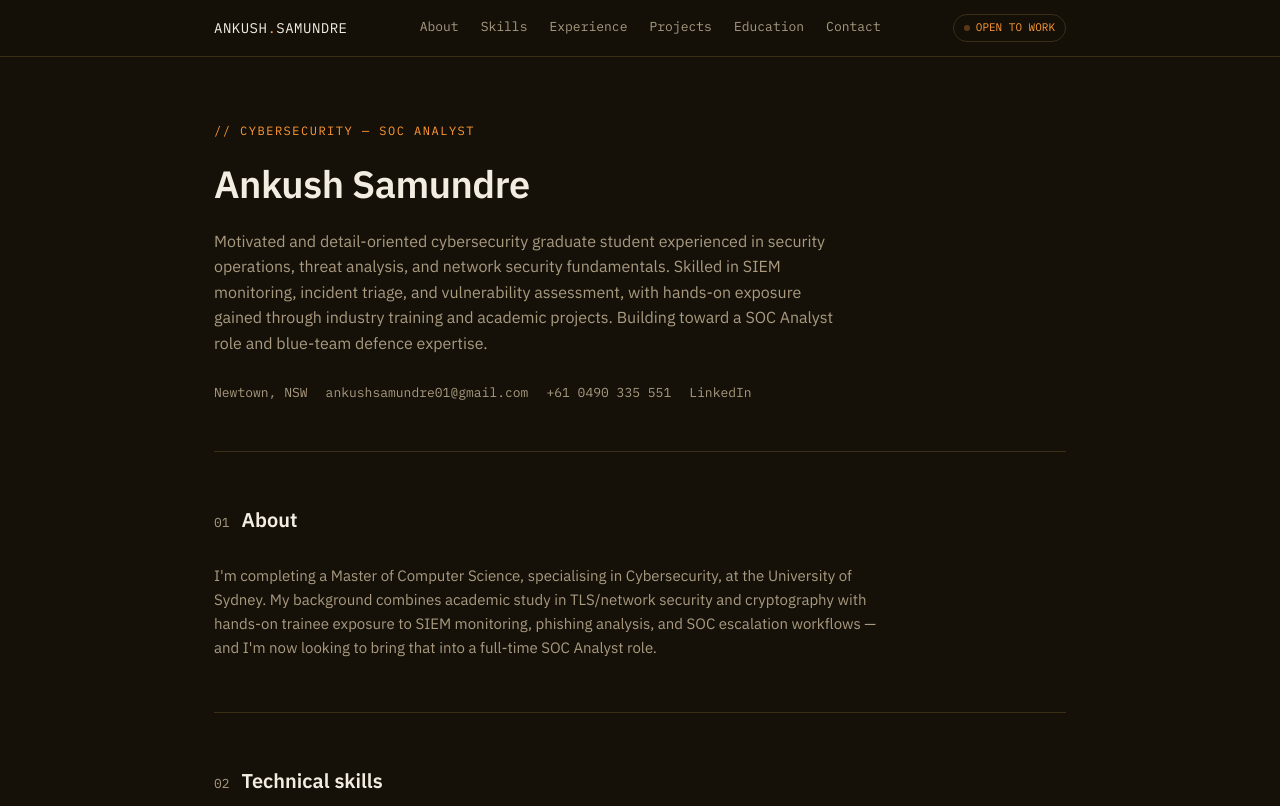
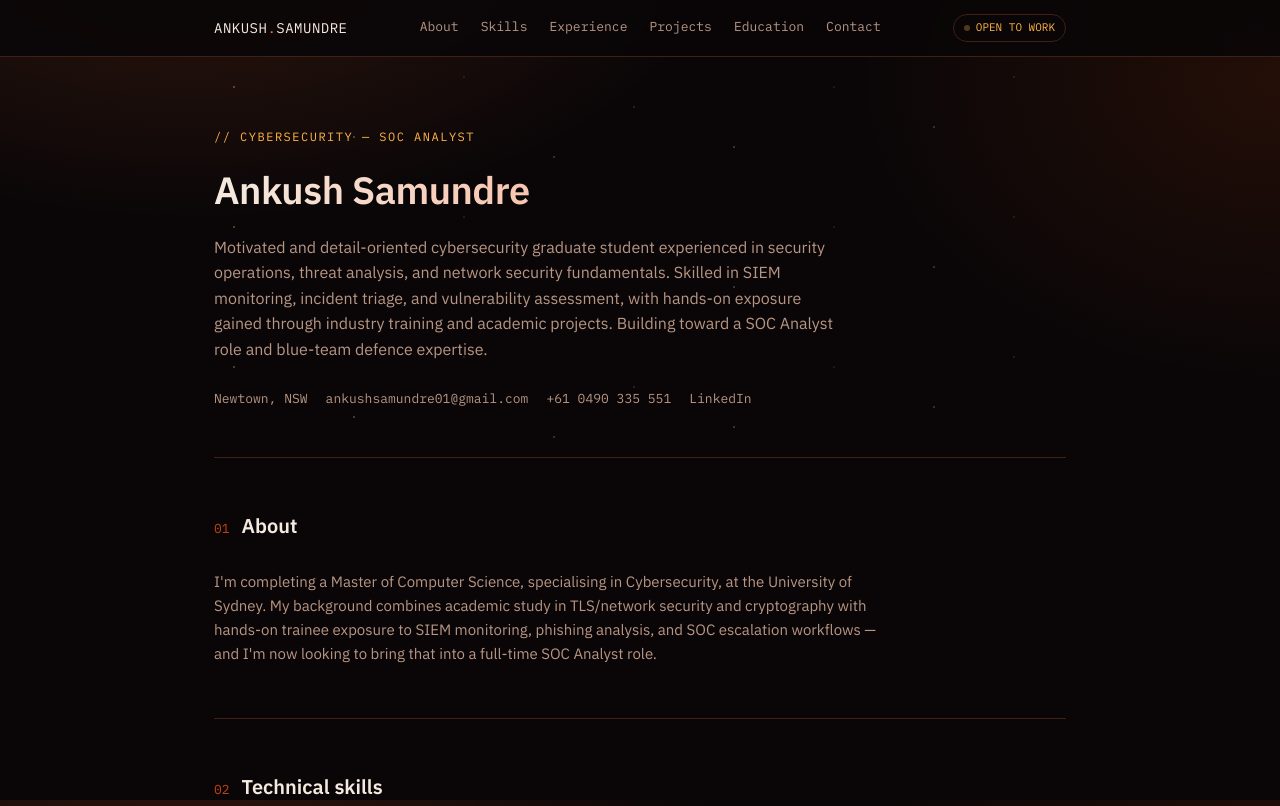
Before and after one commit to ankushsamundre01-ui/my-website, a plain HTML site: page index.html in a window 1280 px wide. Shown: the top 806 px of the page. Drawn offline with Linux system fonts and the light colour scheme.

Commit message:
index.html

```diff
--- a/index.html
+++ b/index.html
@@ -8,30 +8,34 @@
 <link href="https://fonts.googleapis.com/css2?family=IBM+Plex+Mono:wght@400;500;600&family=IBM+Plex+Sans:wght@400;500;600&display=swap" rel="stylesheet">
 <style>
   :root{
-    --bg:#151109;
-    --panel:#1E1810;
-    --panel-2:#19140C;
-    --border:#3A2E17;
-    --text:#F3EDE1;
-    --muted:#A99A80;
-    --saffron:#FF9933;
-    --amber:#FFC14D;
-    --red:#D9634F;
+    --bg:#0A0607;
+    --panel:#170D0A;
+    --panel-2:#120A08;
+    --border:#3D2115;
+    --text:#F5EAE0;
+    --muted:#B79684;
+    --nebula:#FF6B35;
+    --amber:#FFB347;
+    --deep:#C1440E;
   }
   *{box-sizing:border-box; margin:0; padding:0;}
   body{
-    background:var(--bg);
+    background:
+      radial-gradient(ellipse 900px 500px at 15% -10%, rgba(255,107,53,0.16), transparent 60%),
+      radial-gradient(ellipse 700px 500px at 100% 10%, rgba(193,68,14,0.14), transparent 60%),
+      var(--bg);
+    background-attachment:fixed;
     color:var(--text);
     font-family:'IBM Plex Sans', sans-serif;
     line-height:1.6;
   }
-  a{color:var(--saffron); text-decoration:none;}
+  a{color:var(--nebula); text-decoration:none;}
   .mono{font-family:'IBM Plex Mono', monospace;}
-  .wrap{max-width:900px; margin:0 auto; padding:0 24px;}
+  .wrap{max-width:900px; margin:0 auto; padding:0 24px; position:relative;}
 
   .topbar{
     position:sticky; top:0; z-index:10;
-    background:rgba(21,17,9,0.92);
+    background:rgba(10,6,7,0.88);
     backdrop-filter:blur(6px);
     border-bottom:1px solid var(--border);
   }
@@ -41,33 +45,51 @@
     max-width:900px; margin:0 auto;
   }
   .brand{font-family:'IBM Plex Mono', monospace; font-size:14px; letter-spacing:0.5px; color:var(--text);}
-  .brand span{color:var(--saffron);}
+  .brand span{color:var(--nebula);}
   nav{display:flex; gap:22px;}
   nav a{color:var(--muted); font-size:13px; font-family:'IBM Plex Mono', monospace;}
-  nav a:hover{color:var(--saffron);}
+  nav a:hover{color:var(--nebula);}
   .status-pill{
     display:flex; align-items:center; gap:6px;
     font-family:'IBM Plex Mono', monospace; font-size:11px;
-    color:var(--saffron); border:1px solid var(--border); border-radius:20px;
+    color:var(--amber); border:1px solid var(--border); border-radius:20px;
     padding:4px 10px;
   }
-  .dot{width:6px; height:6px; border-radius:50%; background:var(--saffron); animation:pulse 2s infinite;}
+  .dot{width:6px; height:6px; border-radius:50%; background:var(--amber); animation:pulse 2s infinite;}
   @keyframes pulse{0%,100%{opacity:1;} 50%{opacity:0.3;}}
 
-  .hero{padding:64px 0 48px; border-bottom:1px solid var(--border);}
+  .hero{padding:70px 0 48px; border-bottom:1px solid var(--border); position:relative;}
+  .stars{
+    position:absolute; top:0; left:0; right:0; height:100%; pointer-events:none; z-index:0;
+    background-image:
+      radial-gradient(1.5px 1.5px at 20px 30px, rgba(255,179,71,0.6), transparent),
+      radial-gradient(1.5px 1.5px at 140px 80px, rgba(255,255,255,0.4), transparent),
+      radial-gradient(1px 1px at 250px 20px, rgba(255,107,53,0.5), transparent),
+      radial-gradient(1.5px 1.5px at 340px 100px, rgba(255,255,255,0.3), transparent),
+      radial-gradient(1px 1px at 420px 50px, rgba(255,179,71,0.5), transparent),
+      radial-gradient(1.5px 1.5px at 520px 90px, rgba(255,255,255,0.35), transparent),
+      radial-gradient(1px 1px at 620px 30px, rgba(255,107,53,0.4), transparent),
+      radial-gradient(1.5px 1.5px at 720px 70px, rgba(255,255,255,0.3), transparent),
+      radial-gradient(1px 1px at 800px 20px, rgba(255,179,71,0.4), transparent);
+    background-repeat:repeat;
+    background-size:850px 140px;
+  }
+  .hero-content{position:relative; z-index:1;}
   .eyebrow{
     font-family:'IBM Plex Mono', monospace; font-size:12px; letter-spacing:1.5px;
-    color:var(--saffron); text-transform:uppercase; margin-bottom:14px;
+    color:var(--amber); text-transform:uppercase; margin-bottom:14px;
   }
-  h1{font-size:38px; font-weight:600; letter-spacing:-0.5px; margin-bottom:14px;}
+  h1{font-size:38px; font-weight:600; letter-spacing:-0.5px; margin-bottom:14px;
+     background:linear-gradient(90deg, var(--text) 0%, var(--nebula) 130%);
+     -webkit-background-clip:text; background-clip:text; -webkit-text-fill-color:transparent;}
   .hero p.summary{color:var(--muted); font-size:16px; max-width:620px; margin-bottom:26px;}
   .contact-row{display:flex; flex-wrap:wrap; gap:18px; font-family:'IBM Plex Mono', monospace; font-size:13px; color:var(--muted);}
   .contact-row a{color:var(--muted);}
-  .contact-row a:hover{color:var(--saffron);}
+  .contact-row a:hover{color:var(--nebula);}
 
   section{padding:52px 0; border-bottom:1px solid var(--border);}
   .section-head{display:flex; align-items:baseline; gap:12px; margin-bottom:28px;}
-  .section-num{font-family:'IBM Plex Mono', monospace; color:var(--muted); font-size:13px;}
+  .section-num{font-family:'IBM Plex Mono', monospace; color:var(--deep); font-size:13px;}
   h2{font-size:20px; font-weight:600;}
 
   .about-text{color:var(--muted); font-size:15px; max-width:680px;}
@@ -95,7 +117,7 @@
   .log-id .tag{
     display:inline-block; margin-top:8px;
     background:var(--panel-2); border:1px solid var(--border); border-radius:3px;
-    padding:2px 8px; font-size:10px; color:var(--saffron); letter-spacing:0.5px;
+    padding:2px 8px; font-size:10px; color:var(--nebula); letter-spacing:0.5px;
   }
   .log-role{font-size:15.5px; font-weight:600; margin-bottom:2px;}
   .log-org{color:var(--muted); font-size:13.5px; margin-bottom:12px;}
@@ -122,7 +144,7 @@
     font-size:13.5px; color:var(--text);
     background:var(--panel); border:1px solid var(--border); border-radius:6px; padding:12px 16px;
   }
-  .cert-item .check{color:var(--saffron); font-family:'IBM Plex Mono', monospace; font-size:13px;}
+  .cert-item .check{color:var(--nebula); font-family:'IBM Plex Mono', monospace; font-size:13px;}
 
   footer{padding:48px 0; text-align:center;}
   footer p{color:var(--muted); font-size:13px; font-family:'IBM Plex Mono', monospace;}
@@ -155,6 +177,8 @@
 <div class="wrap">
 
   <div class="hero">
+    <div class="stars"></div>
+    <div class="hero-content">
       <div class="eyebrow">// Cybersecurity — SOC Analyst</div>
       <h1>Ankush Samundre</h1>
       <p class="summary">Motivated and detail-oriented cybersecurity graduate student experienced in security operations, threat analysis, and network security fundamentals. Skilled in SIEM monitoring, incident triage, and vulnerability assessment, with hands-on exposure gained through industry training and academic projects. Building toward a SOC Analyst role and blue-team defence expertise.</p>
@@ -163,6 +187,7 @@
         <a href="mailto:ankushsamundre01@gmail.com">ankushsamundre01@gmail.com</a>
         <span>+61 0490 335 551</span>
         <span>LinkedIn</span>
+      </div>
     </div>
   </div>
 
```
Lines whose indentation alone changed are shown as unchanged.
